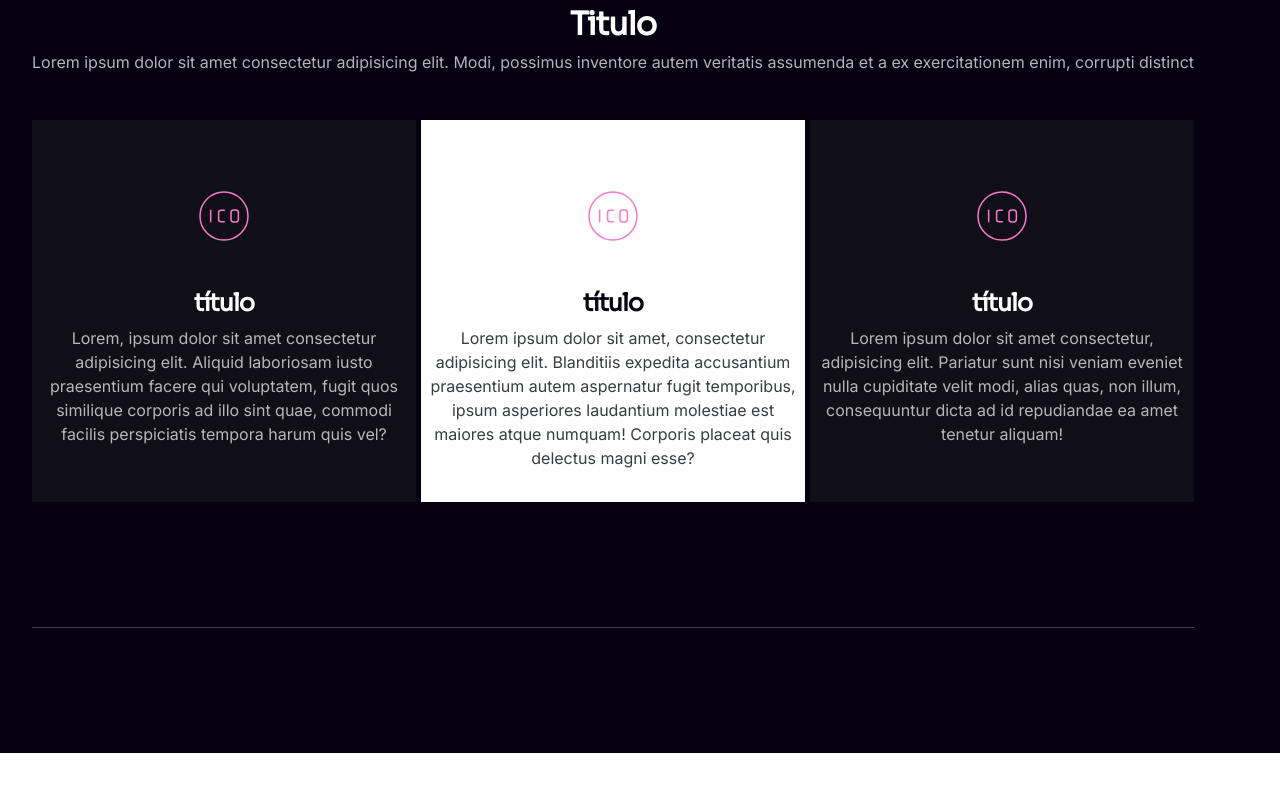
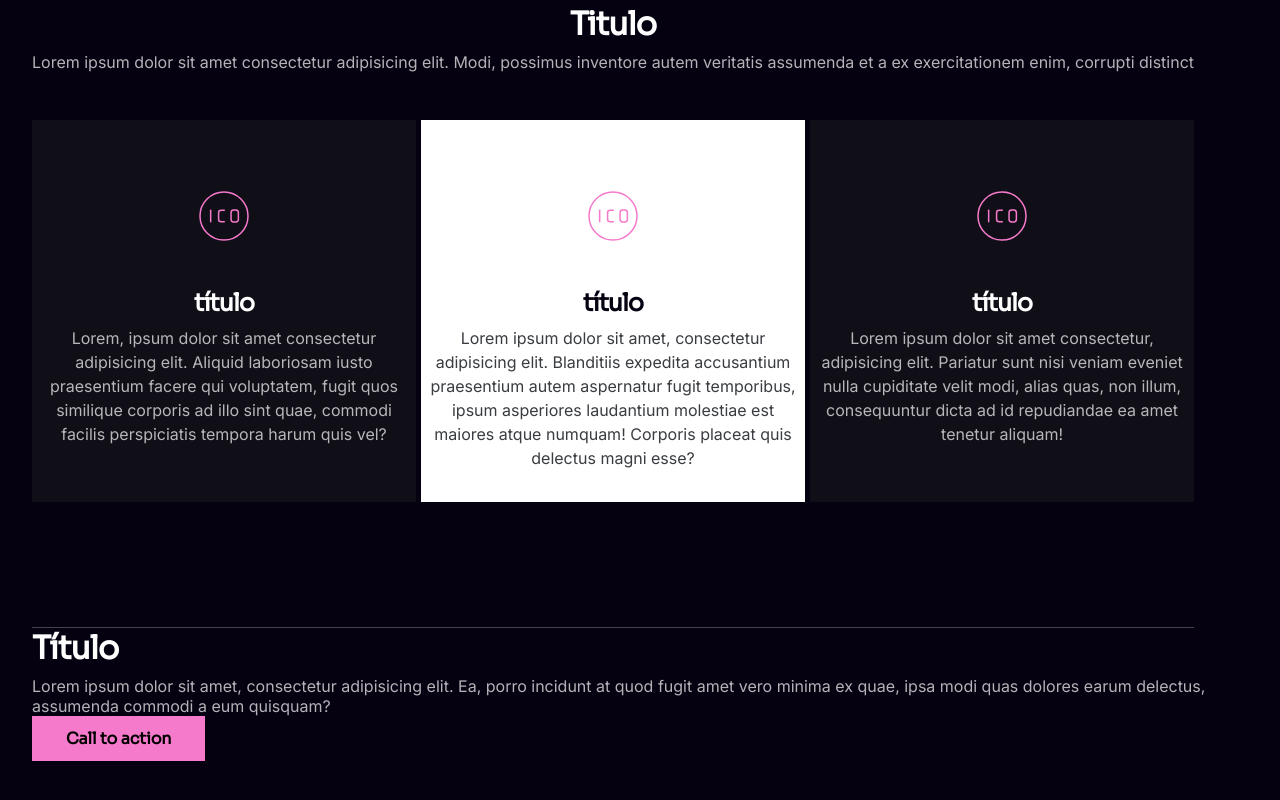
Before and after one commit to Dalken-Murakami/CURSOCODEBOOST, a plain HTML site: page index.html in a window 1280 px wide. Shown: the part 828-1628 px from the top of the page. Before the commit the page ends 1581 px from the top, so only its background shows below. Drawn offline with Linux system fonts and the light colour scheme.

Commit message:
criação da section area

```diff
--- a/index.html
+++ b/index.html
@@ -100,6 +100,17 @@
 
             </div>
         </div>
+        <div class="container">
+            <div class="section area">
+                <div class="top">
+                    <div class="title">
+                        <h2>Título</h2>
+                        <p>Lorem ipsum dolor sit amet, consectetur adipisicing elit. Ea, porro incidunt at quod fugit amet vero minima ex quae, ipsa modi quas dolores earum delectus, assumenda commodi a eum quisquam? </p>
+                    </div>
+                    <a href="" class="btn-primary">Call to action</a>
+                </div>
+            </div>
+        </div>
     </section>
 
 </html>
```
